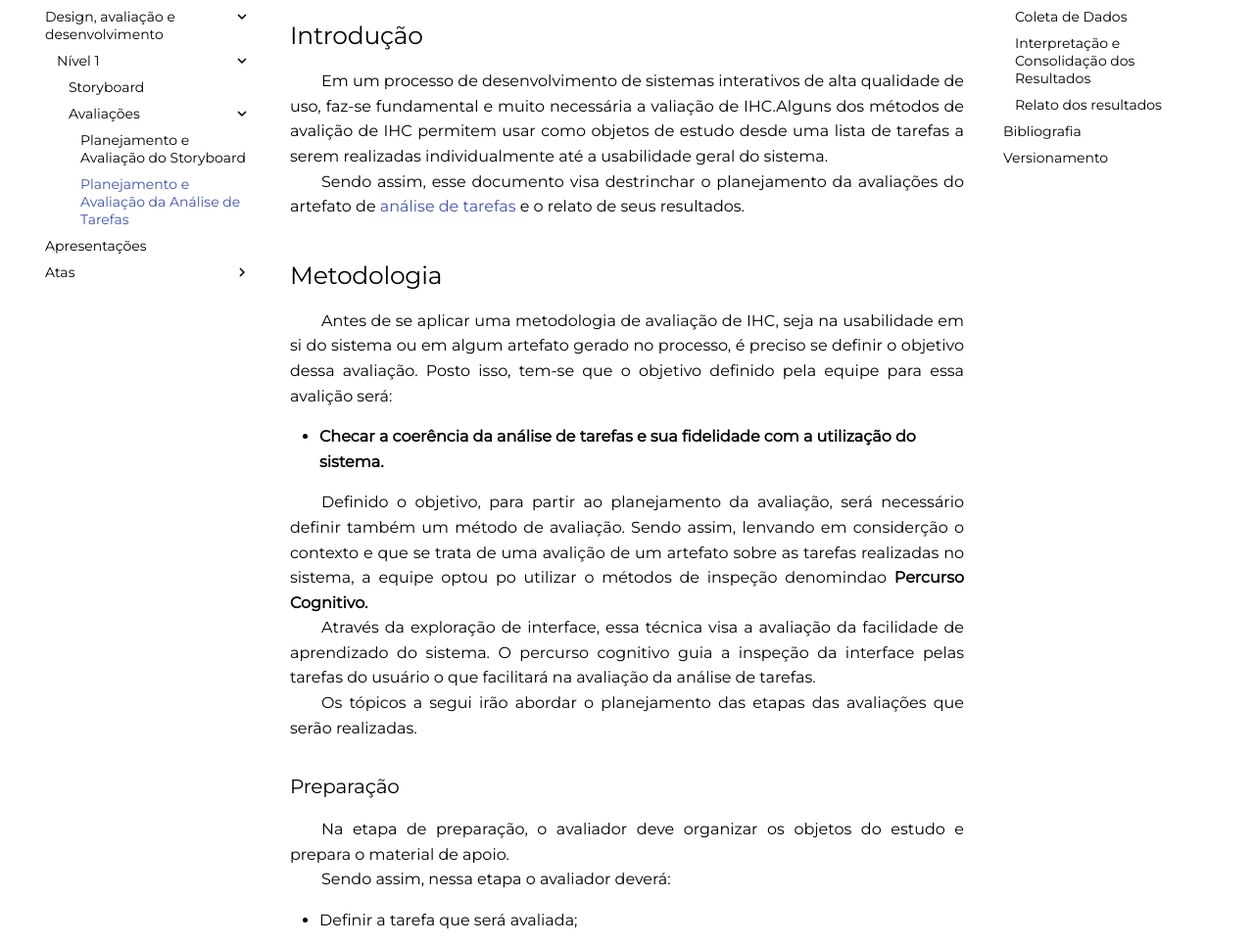
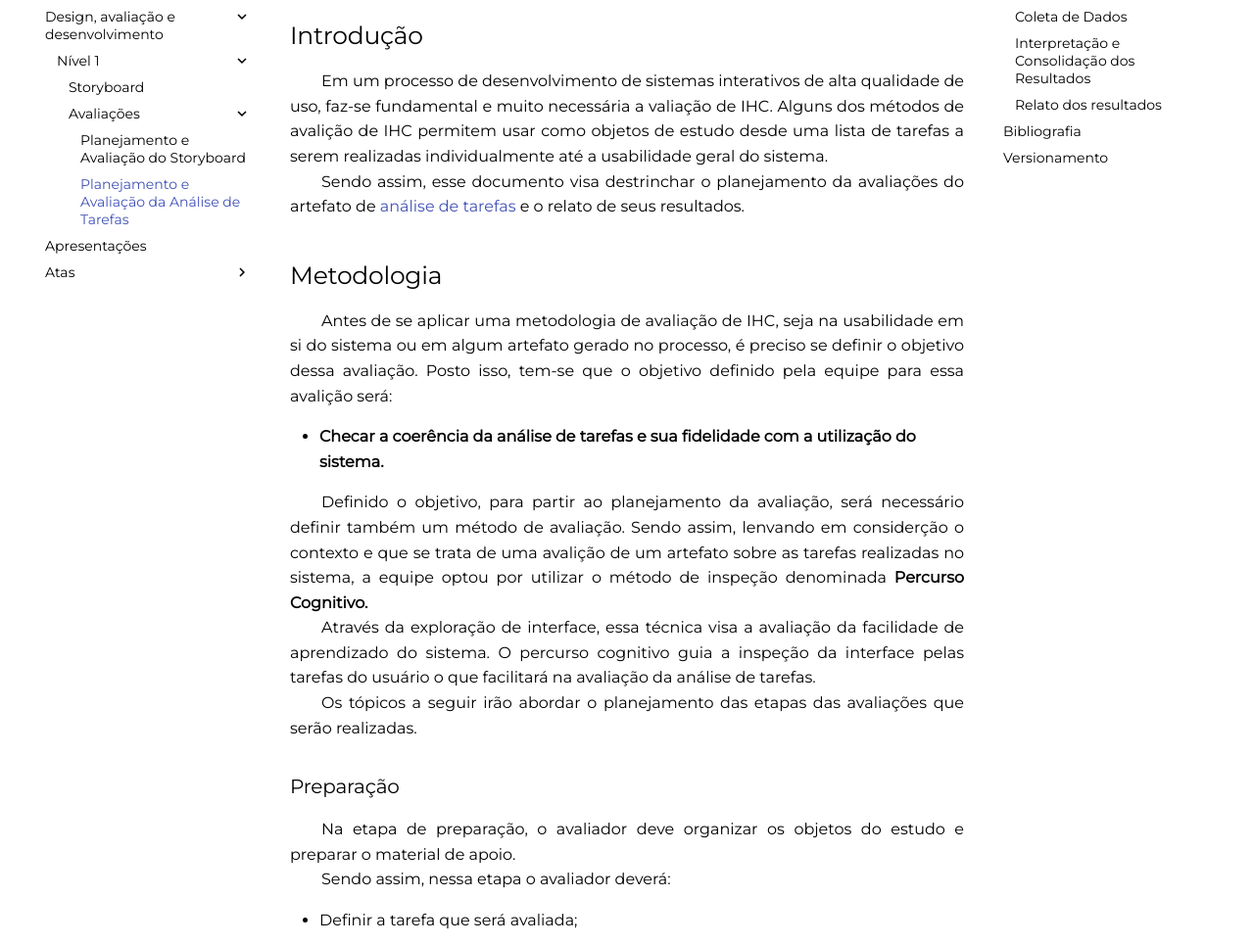
Before and after one commit to CarlosZoft/2020.2-Ingresso.eear, an MkDocs documentation site: the page built from docs/design-ava-dese/nivel-1/avaliacoes/plan-ava-ana-tarefas.md, in a window 1280 px wide and 1400 px high. Shown: the part 202-1167 px from the top of the window at 98% size. Built offline with MkDocs 1.6.1 and Material for MkDocs 9.7.7, drawn with Linux system fonts in a browser that asks for light colours; comment, search, counter and statistics services are not loaded; some of the changed text lies outside the part shown.

```diff
--- a/docs/design-ava-dese/nivel-1/avaliacoes/plan-ava-ana-tarefas.md
+++ b/docs/design-ava-dese/nivel-1/avaliacoes/plan-ava-ana-tarefas.md
@@ -1,5 +1,5 @@
 ## Introdução
-&emsp;&emsp;Em um processo de desenvolvimento de sistemas interativos de alta qualidade de uso, faz-se fundamental e muito necessária a valiação de IHC.Alguns dos métodos de avalição de IHC permitem usar como objetos de estudo desde uma lista de tarefas a serem realizadas individualmente até a usabilidade geral do sistema.<br>
+&emsp;&emsp;Em um processo de desenvolvimento de sistemas interativos de alta qualidade de uso, faz-se fundamental e muito necessária a valiação de IHC. Alguns dos métodos de avalição de IHC permitem usar como objetos de estudo desde uma lista de tarefas a serem realizadas individualmente até a usabilidade geral do sistema.<br>
 &emsp;&emsp;Sendo assim, esse documento visa destrinchar o planejamento da avaliações do artefato de [análise de tarefas](../../../analise-de-requisitos/analise-de-tarefas.md) e o relato de seus resultados.
 
 ## Metodologia
@@ -7,12 +7,12 @@
 
 - **Checar a coerência da análise de tarefas e sua fidelidade com a utilização do sistema.**
 
-&emsp;&emsp;Definido o objetivo, para partir ao planejamento da avaliação, será necessário definir também um método de avaliação. Sendo assim, lenvando em considerção o contexto e que se trata de uma avalição de um artefato sobre as tarefas realizadas no sistema, a equipe optou po utilizar o métodos de inspeção denomindao **Percurso Cognitivo.**<br>
+&emsp;&emsp;Definido o objetivo, para partir ao planejamento da avaliação, será necessário definir também um método de avaliação. Sendo assim, lenvando em considerção o contexto e que se trata de uma avalição de um artefato sobre as tarefas realizadas no sistema, a equipe optou por utilizar o método de inspeção denominada __Percurso Cognitivo.__<br>
 &emsp;&emsp;Através da exploração de interface, essa técnica visa a avaliação da facilidade de aprendizado do sistema. O percurso cognitivo guia a inspeção da interface pelas tarefas do usuário o que facilitará na avaliação da análise de tarefas.<br>
-&emsp;&emsp;Os tópicos a segui irão abordar o planejamento das etapas das avaliações que serão realizadas.
+&emsp;&emsp;Os tópicos a seguir irão abordar o planejamento das etapas das avaliações que serão realizadas.
 
 ### Preparação
-&emsp;&emsp;Na etapa de preparação, o avaliador deve organizar os objetos do estudo e prepara o material de apoio.<br>
+&emsp;&emsp;Na etapa de preparação, o avaliador deve organizar os objetos do estudo e preparar o material de apoio.<br>
 &emsp;&emsp;Sendo assim, nessa etapa o avaliador deverá:
 
 - Definir a tarefa que será avaliada;
```
Also changed, not shown: other parts of docs/design-ava-dese/nivel-1/avaliacoes/plan-ava-ana-tarefas.md (+2 -2 lines).
